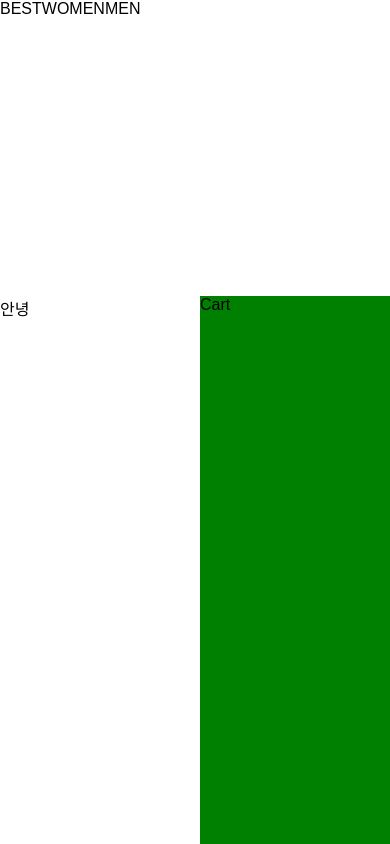
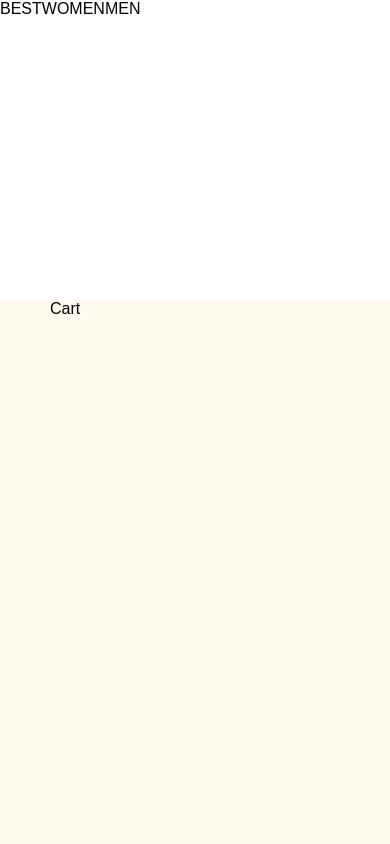
Before and after one commit to JW0525/project_cart, a Next.js app: page /cart in a window 390 px wide. Built offline with nearby package versions, Linux system fonts and the light colour scheme.

Commit message:
feat: cart layout 추가, 반응형 상자 추가

```diff
--- a/components/layout.tsx
+++ b/components/layout.tsx
@@ -1,30 +1,28 @@
 import {FC, ReactNode} from "react";
 import styled from "@emotion/styled";
 import uiCss from "../styles/uiCss";
-import NavBar from "@/components/navBar";
-import SideBar from "@/components/sideBar";
+import NavBarLayout from "./navBarLayout";
 
 const LayoutContainer = styled.div`
   ${uiCss.flexColumn.crossCenter};
   width: 100vw;
   height: 100vh;
+  padding: 0 50px;
   background-color: floralwhite;
 
   main {
     display: flex;
     width: 100%;
     height: 100%;
-    padding-top: 296px;
-    background-color: green;
+    padding-top: 300px;
   }
 `
 
 export const Layout: FC<{children: ReactNode}> = ({ children }) => {
   return (
     <LayoutContainer>
-      <NavBar />
+      <NavBarLayout />
       <main>
-        <SideBar />
         {children}
       </main>
     </LayoutContainer>
--- a/components/navBar.tsx
+++ b/components/navBarLayout.tsx
@@ -3,13 +3,13 @@ import { palette } from "../styles/baseStyle";
 
 const NavBarContainer = styled.div`
   display: flex;
-  width: 100%;
-  height: 296px; // 스크롤 내려가면 작아지도록 변경.
+  width: 100vw;
+  height: 300px; // 스크롤 내려가면 작아지도록 변경.
   position: fixed;
   background-color: ${palette.common.white};
 `
 
-const NavBar = () => {
+const NavBarLayout = () => {
   return (
     <NavBarContainer>
       <div>BEST</div>
@@ -19,4 +19,4 @@ const NavBar = () => {
   )
 }
 
-export default NavBar;
+export default NavBarLayout;
--- a/components/sideBar.tsx
+++ /dev/null
@@ -1,19 +0,0 @@
-import styled from "@emotion/styled";
-
-
-const SidBarContainer = styled.div`
-  width: 200px;
-  height: 100%;
-  background-color: white;
-`
-
-const SideBar = () => {
-
-  return (
-    <SidBarContainer>
-      안녕
-    </SidBarContainer>
-  )
-}
-
-export default SideBar;
--- a/pages/_app.tsx
+++ b/pages/_app.tsx
@@ -1,18 +1,29 @@
+import { ReactElement, ReactNode } from "react";
 import type { AppProps } from 'next/app'
 import { Global } from '@emotion/react';
 import global from "../styles/global";
 import { Layout } from "@/components/layout";
+import { NextPage } from "next";
+
+export type NextPageWithLayout = NextPage & {
+  getLayout?: (page: ReactElement) => ReactNode;
+};
+/* NextPageWithLayout 으로 Page 의 타입을 지정하면,  getLayout 속성함수를 사용할 수 있게 된다. */
+type AppPropsWithLayout = AppProps & {
+  Component: NextPageWithLayout;
+};
 
 export default function App({
   Component,
-  pageProps: { session, ...pageProps }
-}: AppProps) {
-  return (
-    <>
-      <Layout>
-        <Global styles={global} />
-        <Component {...pageProps} />
-      </Layout>
-    </>
+  pageProps: {
+    session, ...pageProps
+  }
+}: AppPropsWithLayout) {
+  const getLayout = Component.getLayout ?? ((page) => page);
+  return getLayout(
+    <Layout>
+      <Global styles={global} />
+      <Component {...pageProps} />
+    </Layout>
   );
 }
--- a/pages/cart/index.tsx
+++ b/pages/cart/index.tsx
@@ -1,11 +1,16 @@
+import styled from "@emotion/styled";
 import React from "react";
+
+const CartPageContainer = styled.div`
+`
+
 
 const CartPage = () => {
 
   return (
-    <div>
+    <CartPageContainer>
       Cart
-    </div>
+    </CartPageContainer>
   )
 };
 
--- a/styles/setResponsive.ts
+++ b/styles/setResponsive.ts
@@ -1,7 +1,7 @@
 // @ts-ignore
 import facepaint from 'facepaint';
 
-export const viewportBreakpoints: number[] = [1024, 1280, 1660];
+export const viewportBreakpoints: number[] = [896, 1280, 1660];
 
 export const minWidth: number = viewportBreakpoints.slice(0,1)[0];
 export const midWidth: number = viewportBreakpoints.slice(1,2)[0];
```
Also changed, not shown: components/sideBarLayout.tsx (added, +26 -0 lines), pages/products/index.tsx (+31 -5 lines).
